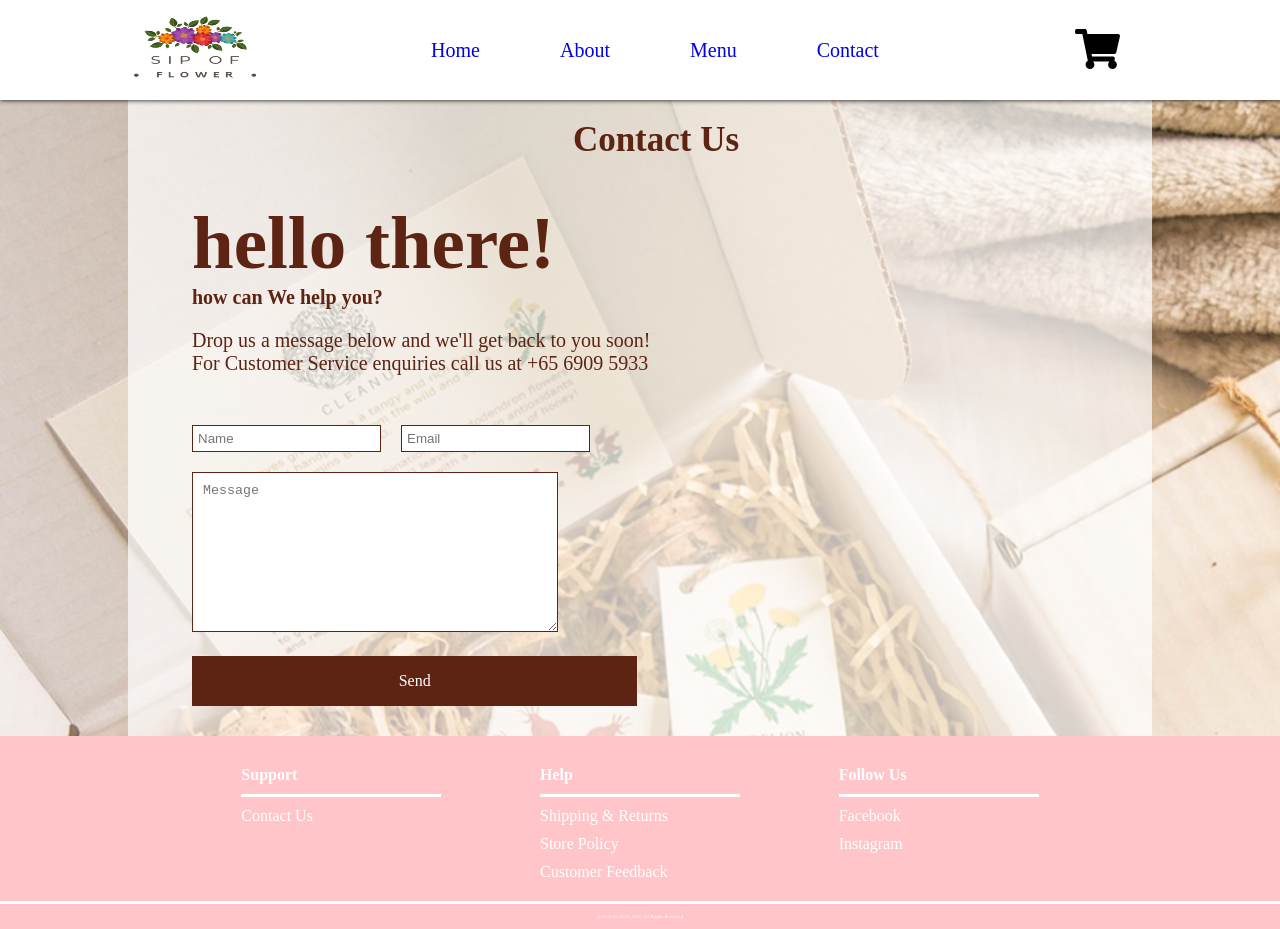
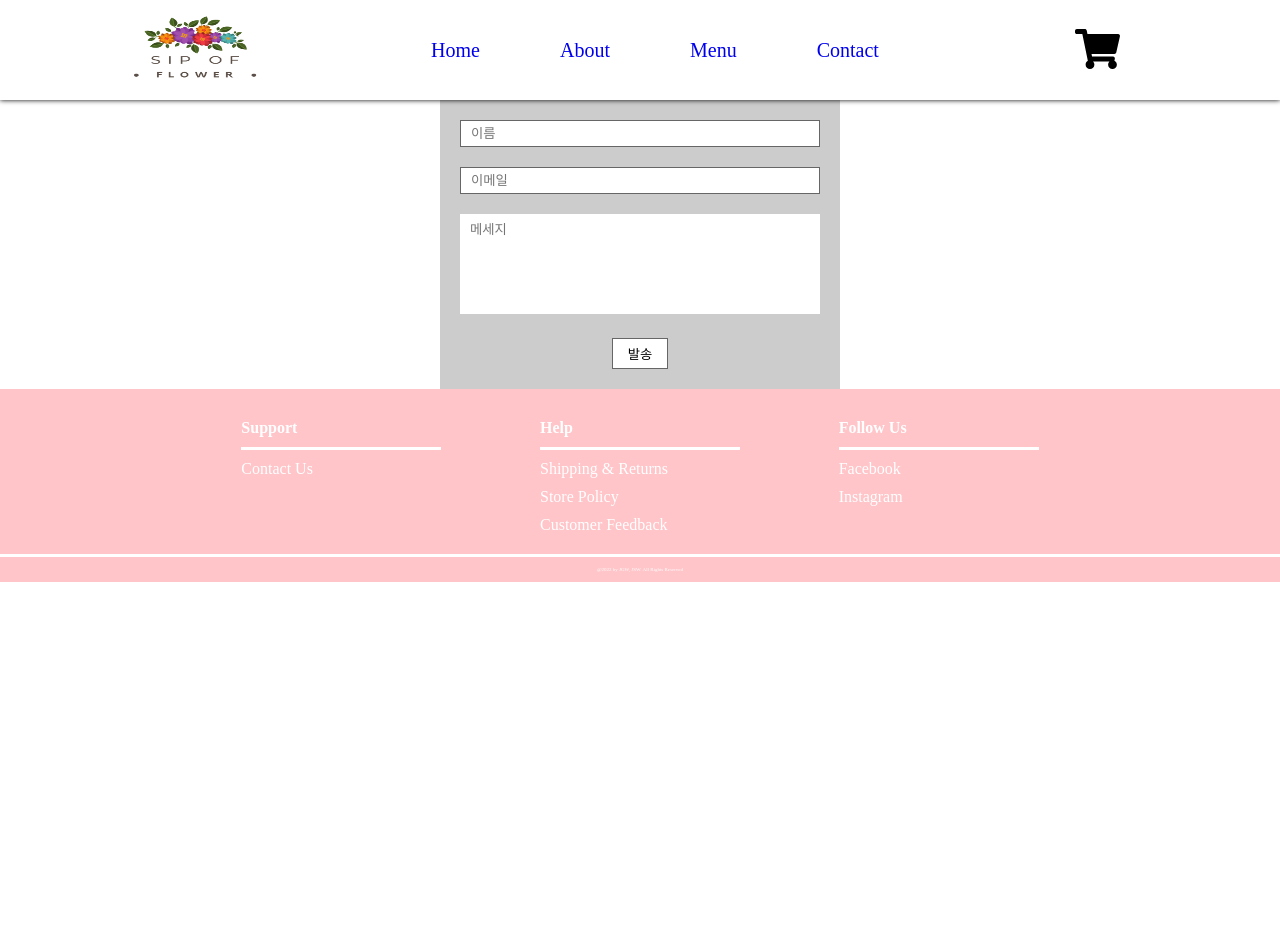
Before and after one commit to DoggySummer/flower, a React (Create React App) app: page /Contact in a window 1280 px wide. After the commit the page ends 800 px from the top, so only its background shows below. Built offline with nearby package versions, Linux system fonts and the light colour scheme; a web font is replaced by a local one.

Commit message:
contact
이메일 전송 완료

```diff
--- a/package.json
+++ b/package.json
@@ -3,12 +3,14 @@
   "version": "0.1.0",
   "private": true,
   "dependencies": {
+    "@emailjs/browser": "^3.4.0",
     "@fortawesome/fontawesome-svg-core": "^1.2.36",
     "@fortawesome/free-solid-svg-icons": "^5.15.4",
     "@fortawesome/react-fontawesome": "^0.1.16",
     "@testing-library/jest-dom": "^5.16.1",
     "@testing-library/react": "^12.1.2",
     "@testing-library/user-event": "^13.5.0",
+    "emailjs-com": "^3.2.0",
     "react": "^17.0.2",
     "react-dom": "^17.0.2",
     "react-redux": "^7.2.6",
--- a/src/components/Cart.js
+++ b/src/components/Cart.js
@@ -5,18 +5,6 @@ import {useSelector, useDispatch} from 'react-redux';
 const Cart = () => {
 	const state = useSelector(state => state);
 	const dispatch = useDispatch();
-
-
-	const ADD = "ADD";
-  const MINUS = "MINUS";
-
-  const add = () => ({
-    type : ADD
-  })
-
-  const minus = () => ({
-    type : MINUS
-  })
 
 	return (
 		<div className='background_img'>
--- a/src/components/Contact.js
+++ b/src/components/Contact.js
@@ -1,32 +1,43 @@
 import './Contact.css';
+import { useCallback } from 'react';
+import useInput from './useInput';
+import emailjs from 'emailjs-com';
+import styled from 'styled-components';
+
+
+const Form = styled.form` margin: 0 auto; padding:
+ 20px; width: 400px; background: #ccc;
+  text-align: center;
+ input { padding: 5px 10px; width: 100%; border: 1px solid #666; & + input, & + textarea { margin-top: 20px; } } textarea { padding: 5px 10px; width: 100%; min-height: 100px; outline: none; resize: none; IME-MODE: auto; } button { margin-top: 20px; padding: 5px 15px; background: #fff; border: 1px solid #666; outline: none; cursor: pointer; } `;
+
 
 
 const Contact = () => {
+  const [name, onChangeName] = useInput('');
+  const [email, onChangeEmail] = useInput('');
+  const [text, onChangeText] = useInput('');
+
+  const onSubmit = useCallback((e) => {
+  e.preventDefault();
+  const inputNum = e.target.childElementCount - 1;
+  const data = new FormData(e.target);
+  const entries = data.entries();
+  let failNum = 0; for (let i = 0; i < inputNum; i++) {
+  const next = entries.next(); const key = next.value[0];
+  const value = next.value[1]; if (!value) { failNum++; alert(`${key} 비어있습니다.`); break; } }
+  if (!failNum) { emailjs.sendForm( 'neul0129', 'neul0129', e.target, 'user_WGCq6VtvX8EjaJUa33KFA')
+  .then((result) => { alert("보내기 완료!")}, (error) => { console.log(error.text); }); } }, []);
+
+
   return(
-    <div className='contact_bg'>
-      <div className='contact_container'>
-        <div className='contact_title'>
-          Contact Us
-        </div>
-          <div className='hello'>
-            hello there!
-          </div>
-          <div className='contact_help'>
-            how can We help you?
-          </div>
-          <div className='contact_info'>
-          Drop us a message below and we'll get back to you soon!
-          <br />
-          For Customer Service enquiries call us at +65 6909 5933
-          </div>
-        <div className='contact_input'>
-          <input type="text" className='name' placeholder='Name'></input>
-          <input type="text" className='name' placeholder='Email'></input>
-        </div>
-        <textarea className='textarea' placeholder='Message'></textarea>
-        <div className='send'>Send</div>
-      </div>
-    </div>
+    <>
+      <Form onSubmit={onSubmit}>
+      <input type="text" name="name" placeholder="이름" value={name} onChange={onChangeName} />
+      <input type="text" name="email" placeholder="이메일" value={email} onChange={onChangeEmail} />
+      <textarea name="text" placeholder="메세지" value={text} onChange={onChangeText} />
+      <button type="submit"> 발송 </button>
+      </Form>
+    </>
   )
 }
 export default Contact;
--- a/src/components/Menu.js
+++ b/src/components/Menu.js
@@ -6,17 +6,20 @@ import {useSelector,useDispatch} from 'react-redux';
 const Menu = () => {
 		const state = useSelector(state => state);
 		const dispatch = useDispatch();
+		// const ADD = "ADD";
+		// const MINUS = "MINUS";
 
-		const ADD = "ADD";
-		const MINUS = "MINUS";
+		// const add = () => ({
+		// 	type : "ADD"
+		// })
 
-		const add = () => ({
-			type : "ADD"
-		})
+		// const minus = () => ({
+		// 	type : "MINUS"
+		// })
 
-		const minus = () => ({
-			type : "MINUS"
-		})
+		const addCart = () => {
+			dispatch({type : 'add'})
+		}
 
 		return (
 			<div className='background_img'>
@@ -33,7 +36,7 @@ const Menu = () => {
 				</div>
 				<div className='menu_description'>
 					<h3>{state[i].name}</h3>
-					<div className='AddToCart'onClick={()=>dispatch(add())}>Add to Cart</div>
+					<div className='AddToCart'onClick={addCart}>Add to Cart</div>
 				</div>
 			</div>)
 			})}
--- /dev/null
+++ b/src/components/useInput.js
@@ -0,0 +1,8 @@
+import { useState, useCallback } from 'react';
+
+export default (initialValue = null) => { const [value, setValue] = useState(initialValue);
+const handler = useCallback(({target}) => {
+  setValue(target.value);
+ }, []);
+return [value, handler, setValue];
+};
--- a/src/index.js
+++ b/src/index.js
@@ -25,36 +25,47 @@ import {createStore} from 'redux';
 
   // 액션 정의
 
-  const ADD = "ADD";
-  const MINUS = "MINUS";
+  // const ADD = "ADD";
+  // const MINUS = "MINUS";
 
-  const add = () => ({
-    type : ADD
-  })
+  // const add = () => ({
+  //   type : ADD
+  // })
 
-  const minus = () => ({
-    type : MINUS
-  })
+  // const minus = () => ({
+  //   type : MINUS
+  // })
 
   // reducer 생성
 function reducer(state = defaultItems, action){
-
   // 장바구니 수량 늘리고 줄이기
-	switch (action.type) {
-    case ADD :
-      return{
-        ...state,
-        quan: state[0].quan + 1,
-      };
-      case MINUS :
-      return{
-        ...state,
-        quan: state[0].quan - 1,
-      };
-    default :
-      return state;
+  if(action.type === 'add'){
+    return {
+      quan : state.quan + 1,
+    };
   }
+  if(action.type === 'minus'){
+    return {
+      quan : state.quan - 1,
+    };
+  }
+  return state;
 }
+// 	switch (action.type) {
+//     case ADD :
+//       return{
+//         ...state,
+//         quan: state[0].quan + 1,
+//       };
+//       case MINUS :
+//       return{
+//         ...state,
+//         quan: state[0].quan - 1,
+//       };
+//     default :
+//       return state;
+//   }
+// }
 
 let store = createStore(reducer);
 console.log(store.getState());
```
Also changed, not shown: 1 other file (tests, documents, lock files or other folders).
